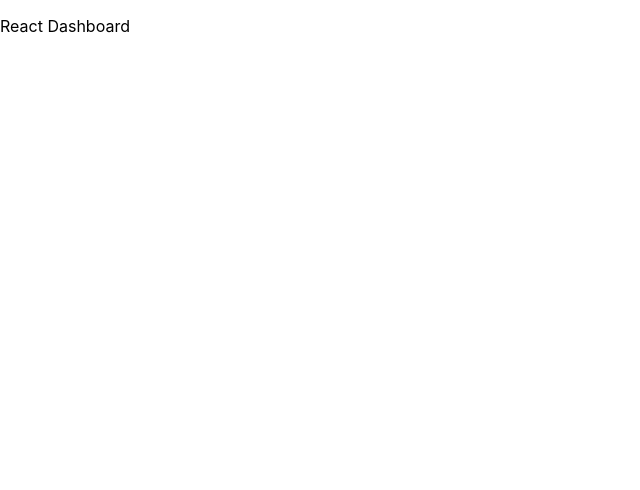
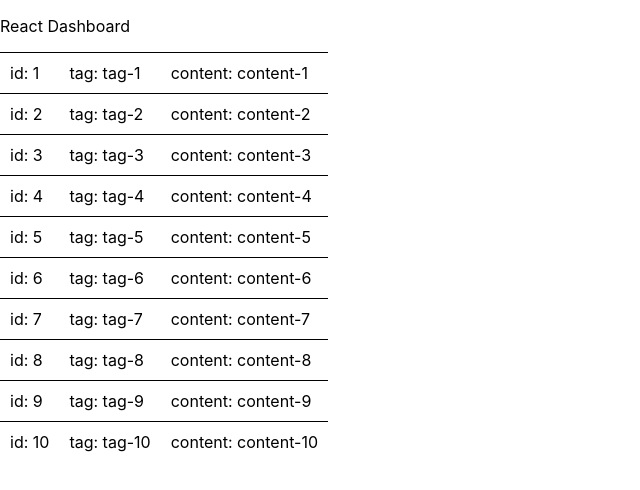
Before and after one commit to rimrim990/react-dashboard, a React (Create React App) app: page / in a window 1280 px wide. Shown: the top 490 px of the page, without its empty margins (0-640 px from the left). Built offline with nearby package versions, Linux system fonts and the light colour scheme; the HTML template or start-up script is replaced by a standard one.

Commit message:
feat: dnd, 정렬 가능한 리스트 컴포넌트 생성

```diff
--- a/src/App.tsx
+++ b/src/App.tsx
@@ -1,13 +1,13 @@
 import React from 'react';
+import SortableList from "./components/SortableList";
 
 function App() {
-  return (
-    <div className="App">
-      <header className="App-header">
-        <p>React Dashboard</p>
-      </header>
-    </div>
-  );
+    return (
+        <div className="App">
+            <p>React Dashboard</p>
+            <SortableList/>
+        </div>
+    );
 }
 
 export default App;
--- /dev/null
+++ b/src/components/SortableItem.css
@@ -0,0 +1,4 @@
+.table-cell {
+    border-top: 1px solid black;
+    padding: 10px;
+}
--- /dev/null
+++ b/src/components/SortableItem.tsx
@@ -0,0 +1,36 @@
+import {useSortable} from "@dnd-kit/sortable";
+import {CSS} from "@dnd-kit/utilities"
+import {Item} from "./data";
+import './SortableItem.css'
+
+interface Props {
+    item: Item
+}
+
+export default function SortableItem({item}: Props) {
+    const {id, tag, content} = item
+    const {
+        attributes,
+        listeners,
+        setNodeRef,
+        transform,
+        transition,
+    } = useSortable({id});
+
+    const style = {
+        transform: CSS.Transform.toString(transform),
+        transition,
+    }
+
+    return <tr ref={setNodeRef} style={style} {...attributes} {...listeners}>
+        <td className="table-cell">
+            id: {id}
+        </td>
+        <td className="table-cell">
+            tag: {tag}
+        </td>
+        <td className="table-cell">
+            content: {content}
+        </td>
+    </tr>
+}
--- /dev/null
+++ b/src/components/SortableList.tsx
@@ -0,0 +1,57 @@
+import React, {useState} from "react";
+import {datas} from "./data";
+import {
+    closestCenter,
+    DndContext,
+    DragEndEvent, DragStartEvent,
+    KeyboardSensor,
+    PointerSensor,
+    useSensor,
+    useSensors
+} from "@dnd-kit/core";
+import {arrayMove, SortableContext, sortableKeyboardCoordinates, verticalListSortingStrategy} from "@dnd-kit/sortable";
+import SortableItem from "./SortableItem";
+
+export default function SortableList() {
+    const [items, setItems] = useState(datas);
+    const sensors = useSensors(
+        useSensor(PointerSensor),
+        useSensor(KeyboardSensor, {
+            coordinateGetter: sortableKeyboardCoordinates,
+        })
+    );
+
+    const handleDragStart = (event: DragStartEvent) => {
+        const {active} = event
+        console.log(`drag event start - '${active.id}'`)
+    }
+
+    const handleDragEnd = (event: DragEndEvent) => {
+        const {active, over} = event
+        console.log(`drag event end - '${active.id}' to '${over?.id}'`)
+
+        if (over?.id && active.id !== over.id) {
+            setItems((items) => {
+                const oldIndex = items.findIndex(item => item.id === +active.id);
+                const newIndex = items.findIndex(item => item.id === +over.id);
+                return arrayMove(items, oldIndex, newIndex);
+            });
+        }
+    }
+
+    return (
+        <DndContext
+            sensors={sensors}
+            collisionDetection={closestCenter}
+            onDragStart={handleDragStart}
+            onDragEnd={handleDragEnd}
+        >
+            <SortableContext
+                items={items}
+                strategy={verticalListSortingStrategy}
+            >
+                {items.map(item => <SortableItem key={item.id} item={item} />)}
+            </SortableContext>
+        </DndContext>
+    );
+}
--- /dev/null
+++ b/src/components/data.ts
@@ -0,0 +1,11 @@
+export type Item = {
+    id: number,
+    tag: string,
+    content: string
+}
+
+export const datas: Item[] = [...Array(10)].map((_, idx) => ({
+    id: idx+1,
+    tag: `tag-${idx+1}`,
+    content: `content-${idx+1}`
+}))
```
